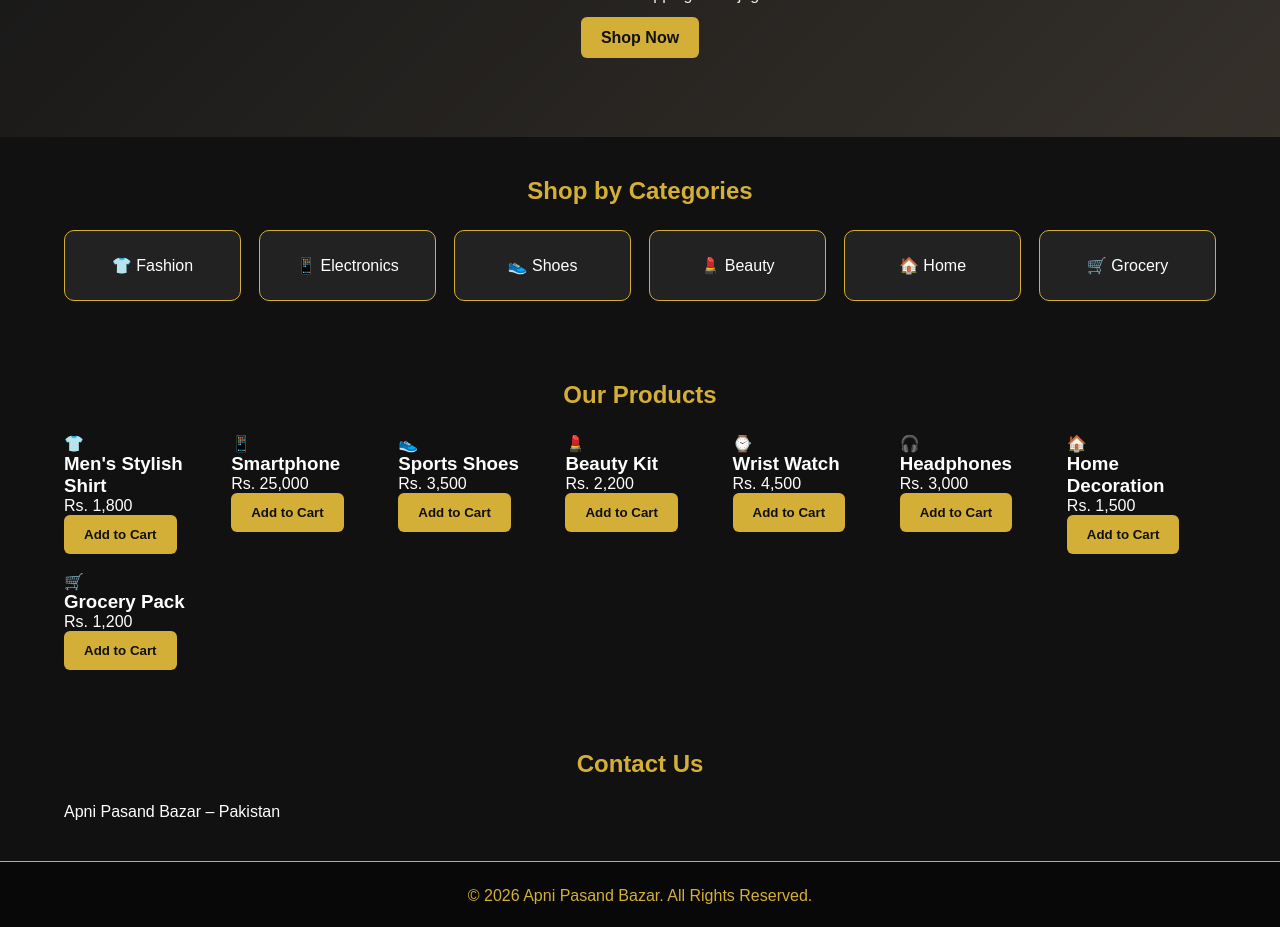
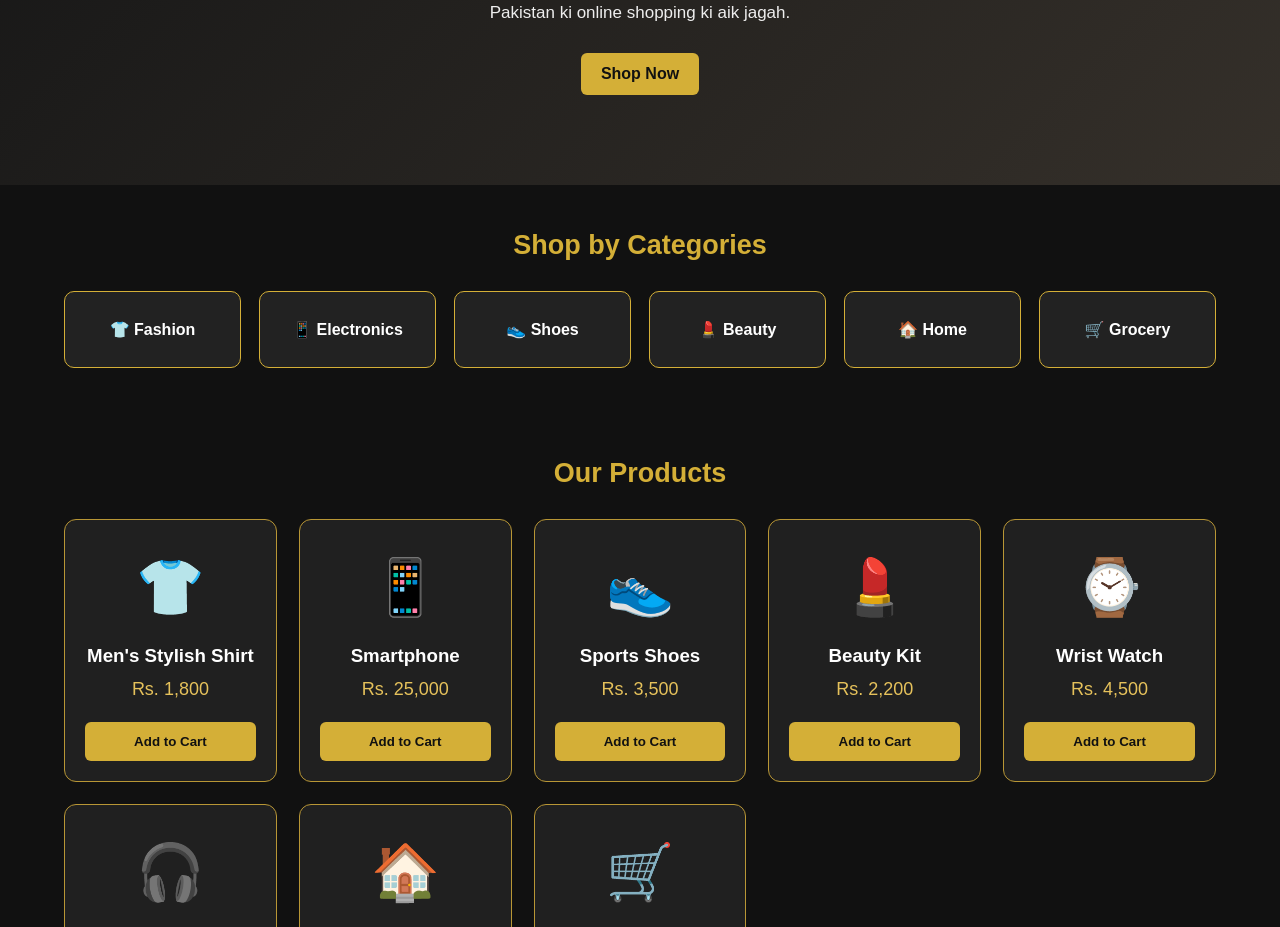
Before and after one commit to malhip843-arch/apni-pasand-bazar, a plain HTML site: page index.html in a window 1280 px wide. Shown: the part 387-1314 px from the top of the page. Drawn offline with Linux system fonts and the light colour scheme.

Commit message:
Update style.css

```diff
--- a/style.css
+++ b/style.css
@@ -1,3 +1,5 @@
+
+/* APNI PASAND BAZAR - BLACK & GOLD */
 
 * {
   margin: 0;
@@ -5,11 +7,17 @@
   box-sizing: border-box;
 }
 
+html {
+  scroll-behavior: smooth;
+}
+
 body {
   font-family: Arial, sans-serif;
   background: #111111;
   color: #ffffff;
 }
+
+/* HEADER */
 
 header {
   background: #080808;
@@ -20,22 +28,23 @@ header {
 
 header h1 {
   color: #d4af37;
-  font-size: 28px;
+  font-size: 30px;
   letter-spacing: 2px;
 }
 
 header p {
   color: #dddddd;
-  margin: 10px;
+  margin: 12px;
 }
 
 input {
-  padding: 12px;
+  padding: 13px;
   width: 60%;
-  max-width: 400px;
+  max-width: 450px;
   border: 1px solid #d4af37;
   border-radius: 6px;
   margin: 10px;
+  outline: none;
 }
 
 button, .shop-btn {
@@ -47,12 +56,21 @@ button, .shop-btn {
   cursor: pointer;
   font-weight: bold;
   text-decoration: none;
+  transition: 0.3s;
 }
+
+button:hover, .shop-btn:hover {
+  background: #f5d879;
+  transform: translateY(-2px);
+}
+
+/* NAVIGATION */
 
 nav {
   background: #202020;
-  padding: 17px;
+  padding: 18px;
   text-align: center;
+  border-bottom: 1px solid #383838;
 }
 
 nav a {
@@ -62,6 +80,12 @@ nav a {
   font-weight: bold;
 }
 
+nav a:hover {
+  color: #ffffff;
+}
+
+/* HERO SECTION */
+
 .hero {
   text-align: center;
   padding: 90px 20px;
@@ -70,26 +94,36 @@ nav a {
 
 .hero h2 {
   color: #e5c15b;
-  font-size: 34px;
-  margin-bottom: 15px;
+  font-size: 36px;
+  margin-bottom: 18px;
 }
 
 .hero p {
-  margin-bottom: 25px;
   color: #eeeeee;
+  margin-bottom: 30px;
+  font-size: 17px;
 }
 
+.shop-btn {
+  display: inline-block;
+}
+
+/* SECTIONS */
+
 section {
-  padding: 40px 5%;
+  padding: 45px 5%;
 }
 
 section h2 {
   text-align: center;
   color: #d4af37;
-  margin-bottom: 25px;
+  margin-bottom: 30px;
+  font-size: 27px;
 }
 
-.categories, .products {
+/* CATEGORIES */
+
+.categories {
   display: grid;
   grid-template-columns: repeat(auto-fit, minmax(140px, 1fr));
   gap: 18px;
@@ -98,10 +132,76 @@ section h2 {
 .categories div {
   background: #222222;
   border: 1px solid #d4af37;
-  padding: 25px 10px;
+  padding: 28px 10px;
   text-align: center;
   border-radius: 10px;
+  font-weight: bold;
+  transition: 0.3s;
 }
+
+.categories div:hover {
+  background: #d4af37;
+  color: #111111;
+  transform: translateY(-5px);
+}
+
+/* PRODUCTS */
+
+.products {
+  display: grid;
+  grid-template-columns: repeat(auto-fit, minmax(190px, 1fr));
+  gap: 22px;
+}
+
+.product-card {
+  background: #202020;
+  border: 1px solid #b89635;
+  border-radius: 12px;
+  padding: 20px;
+  text-align: center;
+  transition: 0.3s;
+}
+
+.product-card:hover {
+  transform: translateY(-6px);
+  border-color: #ffe08a;
+  box-shadow: 0 5px 20px #d4af3733;
+}
+
+.product-icon {
+  font-size: 55px;
+  padding: 15px;
+  margin-bottom: 10px;
+}
+
+.product-card h3 {
+  color: #ffffff;
+  margin: 10px 0;
+}
+
+.product-card p {
+  color: #e5c15b;
+  font-size: 18px;
+  margin: 12px 0;
+}
+
+.product-card button {
+  width: 100%;
+  margin-top: 10px;
+}
+
+/* CONTACT */
+
+#contact {
+  background: #1b1b1b;
+  text-align: center;
+}
+
+#contact p {
+  color: #dddddd;
+}
+
+/* FOOTER */
 
 footer {
   background: #080808;
@@ -110,6 +210,8 @@ footer {
   text-align: center;
   border-top: 1px solid #d4af37;
 }
+
+/* MOBILE RESPONSIVE */
 
 @media (max-width: 600px) {
   header h1 {
@@ -125,7 +227,24 @@ footer {
     margin: 8px;
   }
 
+  .hero {
+    padding: 65px 15px;
+  }
+
   .hero h2 {
     font-size: 25px;
   }
+
+  .products {
+    grid-template-columns: repeat(2, minmax(0, 1fr));
+    gap: 12px;
+  }
+
+  .product-card {
+    padding: 12px;
+  }
+
+  .product-icon {
+    font-size: 40px;
+  }
 }
```
